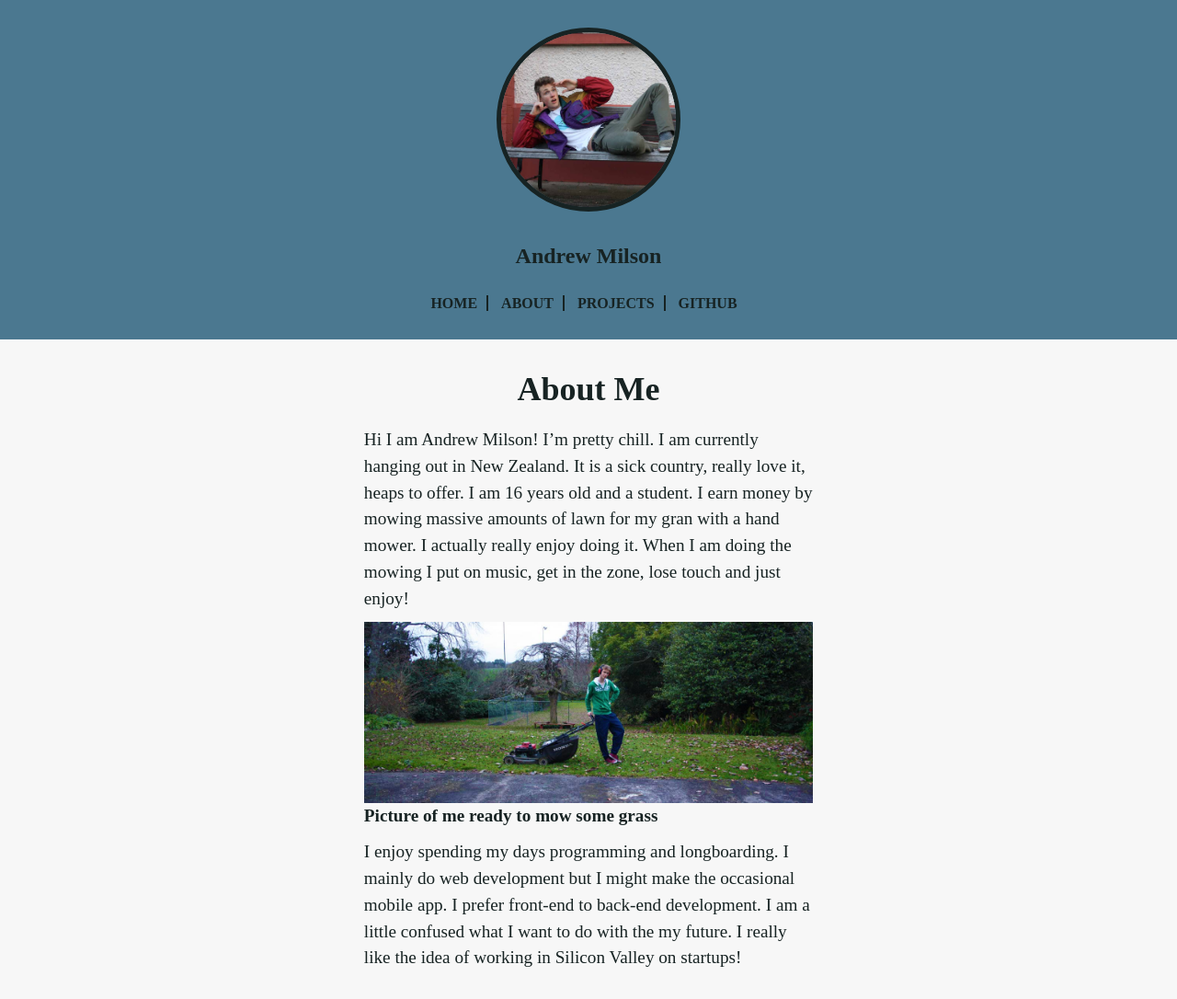
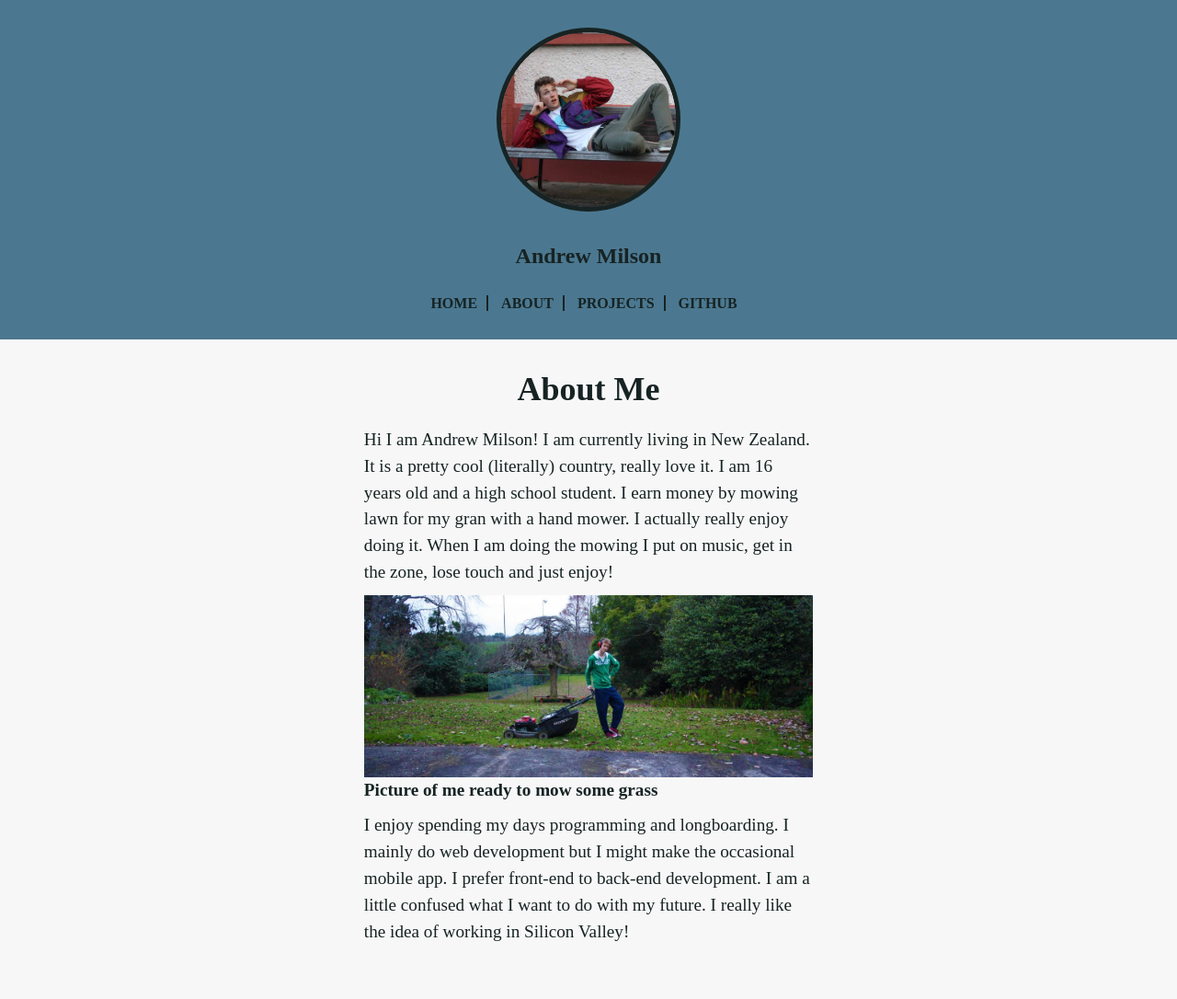
Before and after one commit to andrewmilson/andrewmilson.github.io, a Jekyll site: the page built from about.md, in a window 1280 px wide. Shown: the whole page at 92% size. Built offline with Jekyll 4.4.1, drawn with Linux system fonts in a browser that asks for light colours; some web fonts are replaced; Markdown is read by kramdown in place of the engine named in the settings; after the commit the page ends 1057 px from its top, so only the background shows below that.

Commit message:
Updated about page.

```diff
--- a/about.md
+++ b/about.md
@@ -4,9 +4,9 @@ title: About Me
 permalink: /about/
 ---
 
-Hi I am Andrew Milson! I'm pretty chill. I am currently hanging out in New Zealand. It is a sick country, really love it, heaps to offer. I am 16 years old and a student. I earn money by mowing massive amounts of lawn for my gran with a hand mower. I actually really enjoy doing it. When I am doing the mowing I put on music, get in the zone, lose touch and just enjoy!
+Hi I am Andrew Milson! I am currently living in New Zealand. It is a pretty cool (literally) country, really love it. I am 16 years old and a high school student. I earn money by mowing lawn for my gran with a hand mower. I actually really enjoy doing it. When I am doing the mowing I put on music, get in the zone, lose touch and just enjoy!
 
 ![Picture of me ready to mow some grass](images/mower-and-i.jpg)
 __Picture of me ready to mow some grass__
 
-I enjoy spending my days programming and longboarding. I mainly do web development but I might make the occasional mobile app. I prefer front-end to back-end development. I am a little confused what I want to do with the my future. I really like the idea of working in Silicon Valley on startups!
+I enjoy spending my days programming and longboarding. I mainly do web development but I might make the occasional mobile app. I prefer front-end to back-end development. I am a little confused what I want to do with my future. I really like the idea of working in Silicon Valley!
```
